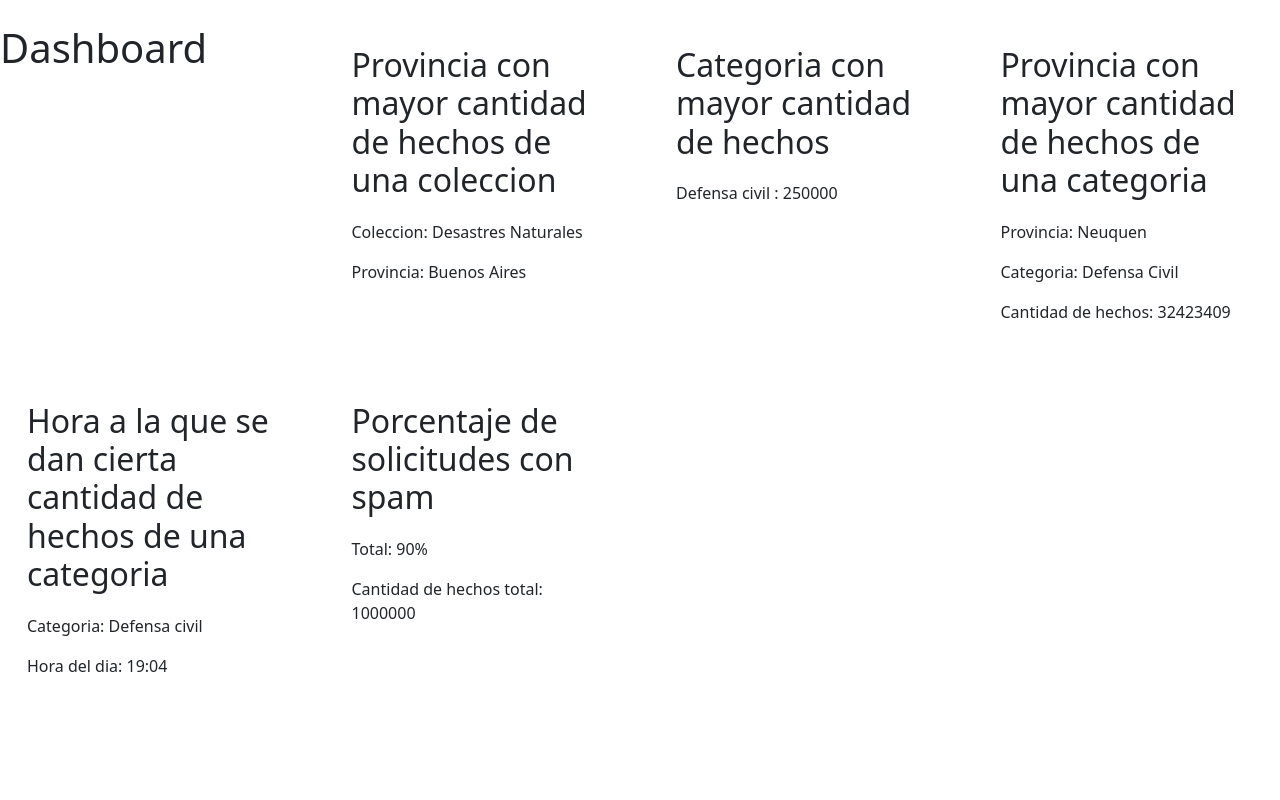
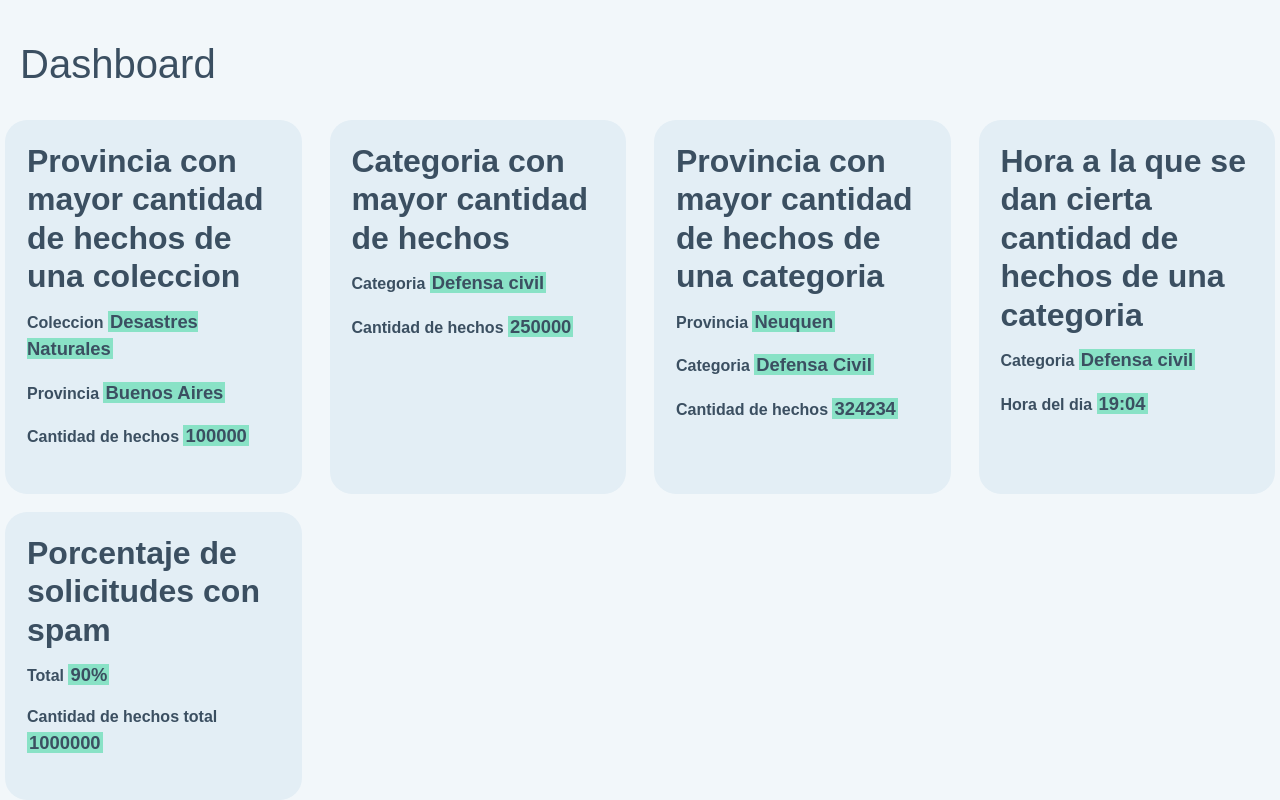
Before and after one commit to valenap-utn/landing-page-dds, a plain HTML site: page html/admins/dashboard-estadisticas.html in a window 1280 px wide. Drawn offline with nearby package versions, Linux system fonts and the light colour scheme.

Commit message:
Ahí mejoré el diseño del dashboard del servicio de estadísticas

```diff
--- a/css/mis-estilos/estilos-admin/styles-dashboard-estadisticas.css
+++ b/css/mis-estilos/estilos-admin/styles-dashboard-estadisticas.css
@@ -5,20 +5,34 @@
     margin-top: 24px;
 }
 
+.titulo-dashboard {
+    margin-top: 1em;
+    margin-left: 0.5em;
+    font-size: 40px;
+}
+
 .mm-card.estadistica{
     margin-left: 5px;
     margin-right: 5px;
     background: var(--card);
     border-radius: 22px;
-    box-shadow: var(--shadow-md);
+    box-shadow: 2px 2px 5px var(--shadow-md);
     padding: clamp(16px, 2.6vw, 22px);
     display:flex;
     flex-direction: column;
     gap: 12px;
     transition: transform .08s ease, box-shadow .2s ease;
-
-    .mm-header {
-        font-weight: 800;
+    font-weight: bolder;
+    .mm-card-header {
+        font-weight: bold;
         margin: 0;
     }
 }
+
+.dato-estadistica {
+    background-color: #89E2C6;
+    color: var(--brand-800);
+    font-size: 1.15rem;
+    padding-left: 2px;
+    padding-right: 2px;
+}
--- a/html/admins/dashboard-estadisticas.html
+++ b/html/admins/dashboard-estadisticas.html
@@ -13,45 +13,51 @@
     <link rel="preconnect" href="https://fonts.gstatic.com" crossorigin>
     <link href="https://fonts.googleapis.com/css2?family=Archivo:ital,wght@0,100..900;1,100..900&family=Josefin+Sans:ital,wght@0,100..700;1,100..700&family=Lexend:wght@100..900&family=Open+Sans:ital,wght@0,300..800;1,300..800&display=swap" rel="stylesheet">
 
-    <link href="../../css/mis-estilos/styles-commons.css"/>
+    <link rel="stylesheet" href="../../css/mis-estilos/styles-commons.css"/>
     <link href="https://cdnjs.cloudflare.com/ajax/libs/font-awesome/6.0.0-beta3/css/all.min.css" rel="stylesheet">
     <link href="https://cdn.jsdelivr.net/npm/bootstrap@5.3.7/dist/css/bootstrap.min.css" rel="stylesheet" integrity="sha384-LN+7fdVzj6u52u30Kp6M/trliBMCMKTyK833zpbD+pXdCLuTusPj697FH4R/5mcr" crossorigin="anonymous">
     <link href="../../css/mis-estilos/estilos-admin/styles-dashboard-estadisticas.css" rel="stylesheet">
 </head>
-<body>
-    <main class="mm-estadisticas-container">
-        <h1>Dashboard</h1>
+<body class="body-metamapa">
+    <h1 class="titulo-dashboard">Dashboard</h1>
+    <main class="mm-estadisticas-container ">
+
         <section class="estadistica mm-card">
             <h2 class="mm-card-header">Provincia con mayor cantidad de hechos de una coleccion</h2>
             <div>
-                <p>Coleccion: <span>Desastres Naturales</span></p>
-                <p>Provincia: <span>Buenos Aires</span></p>
+                <p>Coleccion <span class="dato-estadistica">Desastres Naturales</span></p>
+                <p>Provincia <span class="dato-estadistica">Buenos Aires</span></p>
+                <p>Cantidad de hechos <span class="dato-estadistica">100000</span></p>
             </div>
         </section>
+
         <section class="estadistica mm-card">
             <h2 class="mm-card-header">Categoria con mayor cantidad de hechos</h2>
-            <p>Defensa civil : <span>250000</span></p>
+            <div>
+                <p>Categoria <span class="dato-estadistica">Defensa civil</span></p>
+                <p>Cantidad de hechos <span class="dato-estadistica">250000</span></p>
+            </div>
         </section>
         <section class="estadistica mm-card">
             <h2 class="mm-card-header">Provincia con mayor cantidad de hechos de una categoria</h2>
             <div>
-                <p>Provincia: <span>Neuquen</span> </p>
-                <p>Categoria: <span>Defensa Civil</span></p>
-                <p>Cantidad de hechos: 32423409</p>
+                <p>Provincia <span class="dato-estadistica">Neuquen</span> </p>
+                <p>Categoria <span class="dato-estadistica">Defensa Civil</span></p>
+                <p>Cantidad de hechos <span class="dato-estadistica">324234</span></p>
             </div>
         </section>
         <section class="estadistica mm-card">
             <h2 class="mm-card-header">Hora a la que se dan cierta cantidad de hechos de una categoria</h2>
             <div>
-                <p>Categoria: <span>Defensa civil</span></p>
-                <p>Hora del dia: 19:04</p>
+                <p >Categoria <span class="dato-estadistica">Defensa civil</span></p>
+                <p >Hora del dia <span class="dato-estadistica">19:04</span></p>
             </div>
         </section>
         <section class="estadistica mm-card">
             <h2 class="mm-card-header">Porcentaje de solicitudes con spam</h2>
             <div>
-                <p>Total: 90%</p>
-                <p>Cantidad de hechos total: 1000000</p>
+                <p>Total <span class="dato-estadistica">90%</span></p>
+                <p>Cantidad de hechos total <span class="dato-estadistica">1000000</span></p>
             </div>
         </section>
     </main>
```
